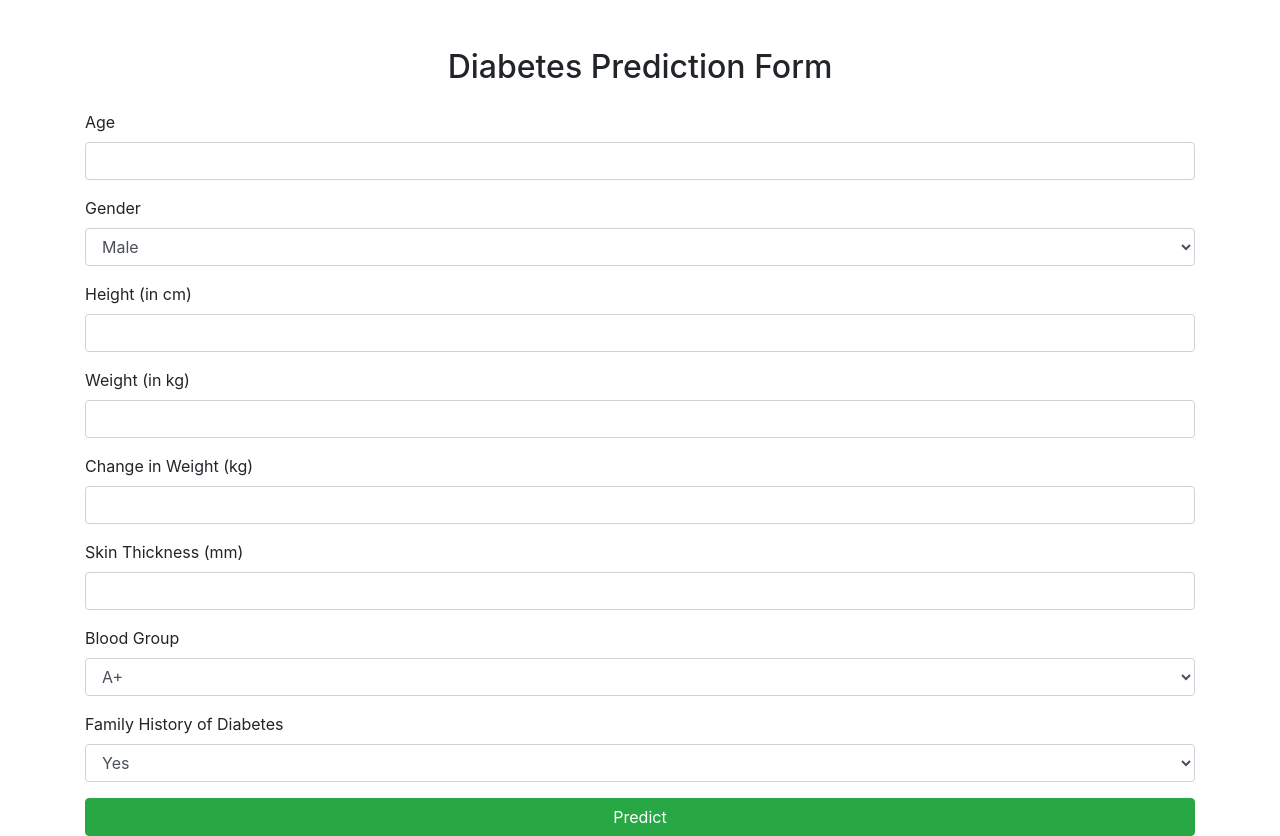
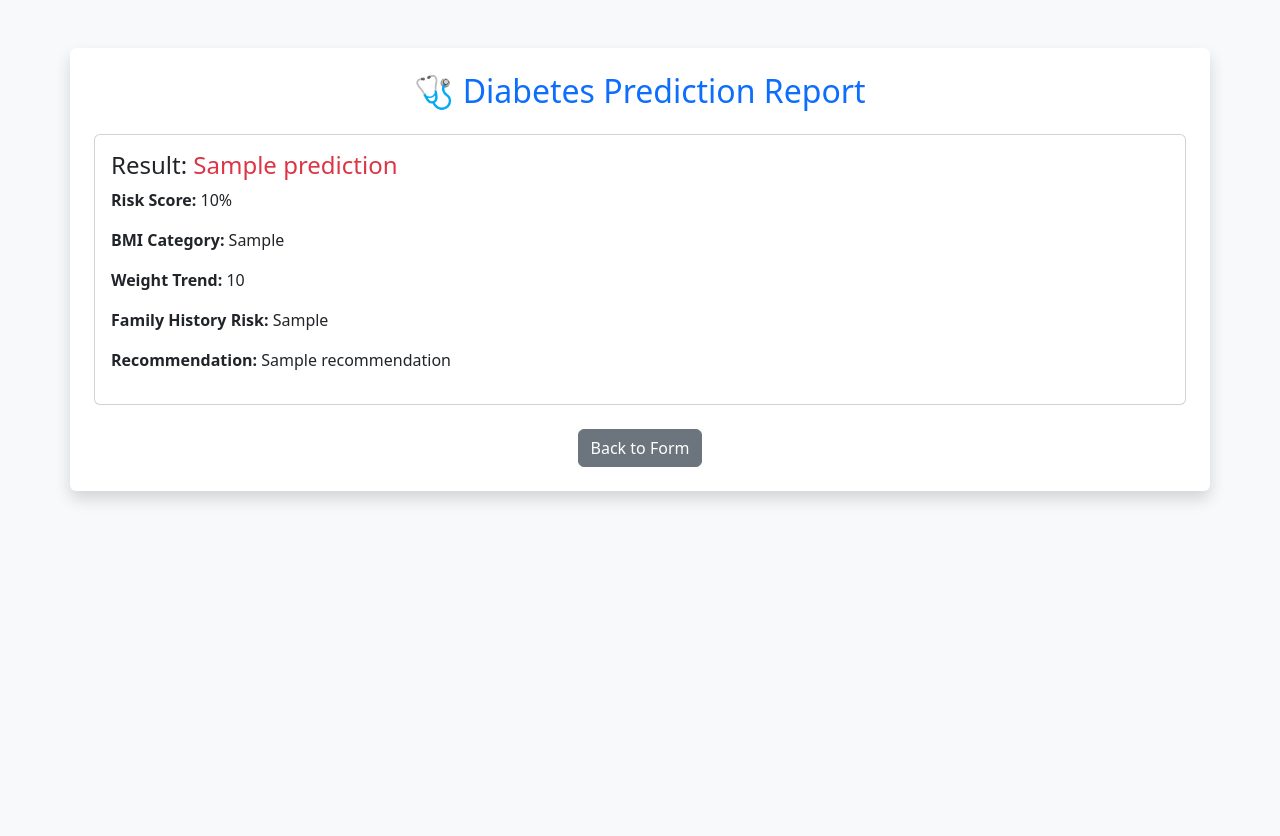
Before and after one commit to psyphon1/diabetes-prediction-app, a Flask app: template templates/index.html in a window 1280 px wide. After the commit the page ends 502 px from the top, so only its background shows below. Run offline with Flask 3, Linux system fonts and the light colour scheme; the template is opened without the code that fills it: most values are stand-ins (such as "Sample title", 1, 10 or a date in 2020); parts of the project's set-up code (start-up, migrations or seed data) failed here and were passed over.

Commit message:
Update index.html

```diff
--- a/templates/index.html
+++ b/templates/index.html
@@ -2,62 +2,23 @@
 <html lang="en">
 <head>
     <meta charset="UTF-8">
-    <title>Diabetes Predictor</title>
-    <link rel="stylesheet" href="https://cdn.jsdelivr.net/npm/bootstrap@4.6.2/dist/css/bootstrap.min.css">
+    <title>Diabetes Prediction Report</title>
+    <link href="https://cdn.jsdelivr.net/npm/bootstrap@5.3.0/dist/css/bootstrap.min.css" rel="stylesheet">
 </head>
-<body>
-    <div class="container mt-5">
-        <h2 class="text-center mb-4">Diabetes Prediction Form</h2>
-        <form action="/predict" method="POST">
-            <div class="form-group">
-                <label>Age</label>
-                <input type="number" name="age" class="form-control" required>
-            </div>
-            <div class="form-group">
-                <label>Gender</label>
-                <select name="gender" class="form-control">
-                    <option value="male">Male</option>
-                    <option value="female">Female</option>
-                </select>
-            </div>
-            <div class="form-group">
-                <label>Height (in cm)</label>
-                <input type="number" name="height" class="form-control" required>
-            </div>
-            <div class="form-group">
-                <label>Weight (in kg)</label>
-                <input type="number" name="weight" class="form-control" required>
-            </div>
-            <div class="form-group">
-                <label>Change in Weight (kg)</label>
-                <input type="number" name="change_in_weight" class="form-control" required>
-            </div>
-            <div class="form-group">
-                <label>Skin Thickness (mm)</label>
-                <input type="number" name="skin_thickness" class="form-control" required>
-            </div>
-            <div class="form-group">
-                <label>Blood Group</label>
-                <select name="blood_group" class="form-control">
-                    <option value="A+">A+</option>
-                    <option value="B+">B+</option>
-                    <option value="O+">O+</option>
-                    <option value="AB+">AB+</option>
-                    <option value="A-">A-</option>
-                    <option value="B-">B-</option>
-                    <option value="O-">O-</option>
-                    <option value="AB-">AB-</option>
-                </select>
-            </div>
-            <div class="form-group">
-                <label>Family History of Diabetes</label>
-                <select name="family_history" class="form-control">
-                    <option value="yes">Yes</option>
-                    <option value="no">No</option>
-                </select>
-            </div>
-            <button type="submit" class="btn btn-success btn-block">Predict</button>
-        </form>
+<body class="bg-light">
+    <div class="container mt-5 p-4 rounded shadow bg-white">
+        <h2 class="text-center text-primary mb-4">🩺 Diabetes Prediction Report</h2>
+        <div class="card p-3">
+            <h4>Result: <span class="text-danger">{{ report.prediction }}</span></h4>
+            <p><strong>Risk Score:</strong> {{ report.risk_score }}%</p>
+            <p><strong>BMI Category:</strong> {{ report.bmi_category }}</p>
+            <p><strong>Weight Trend:</strong> {{ report.weight_trend }}</p>
+            <p><strong>Family History Risk:</strong> {{ report.family_risk }}</p>
+            <p><strong>Recommendation:</strong> {{ report.recommendation }}</p>
+        </div>
+        <div class="text-center mt-4">
+            <a href="/" class="btn btn-secondary">Back to Form</a>
+        </div>
     </div>
 </body>
 </html>
```
